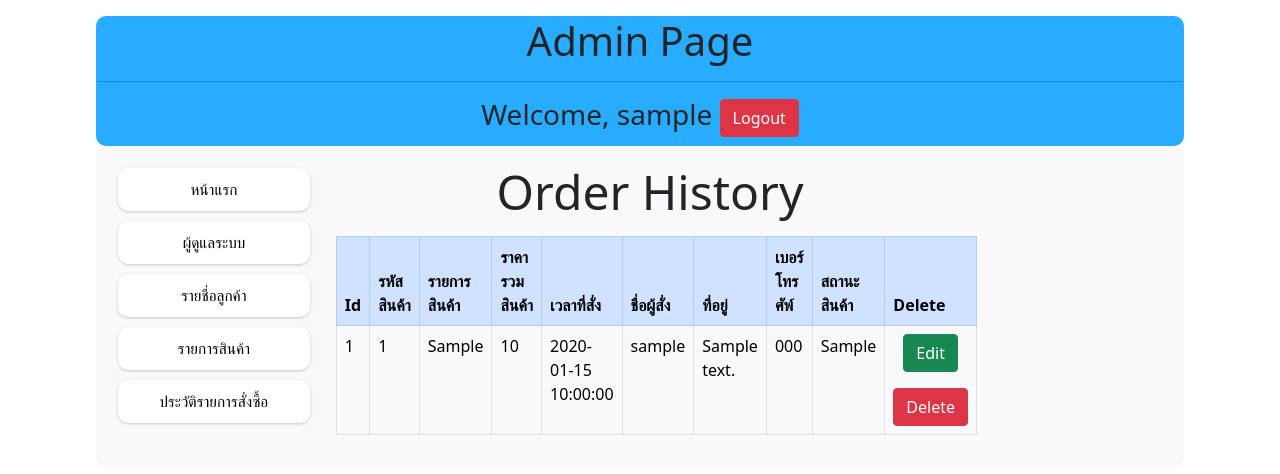
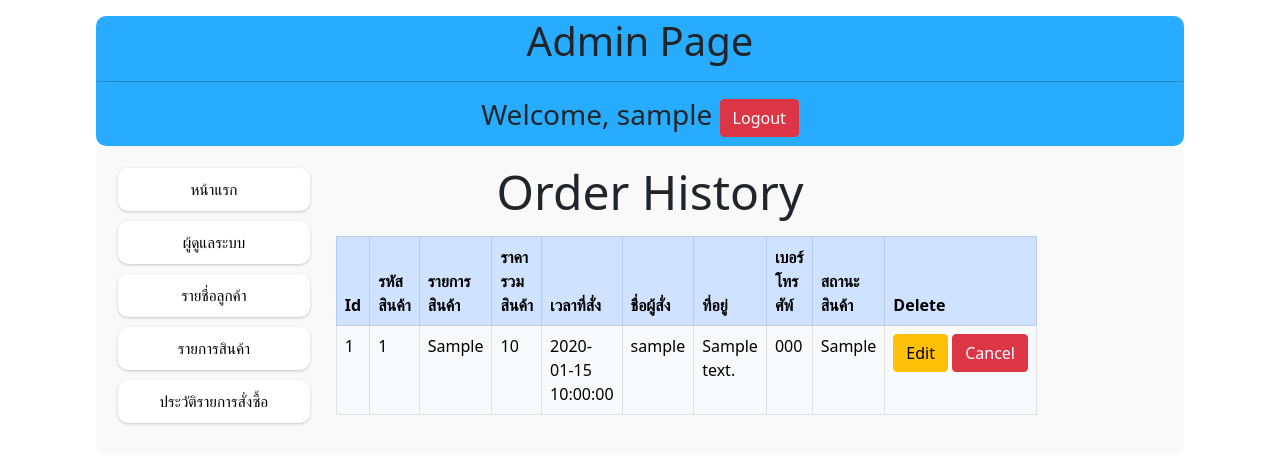
Before and after one commit to 64160183/project_final, a PHP site: page /admin/order_history.php in a window 1280 px wide. Shown: the top 474 px of the page. Run offline with PHP 8.4, Linux system fonts and the light colour scheme; the visitor is signed in with stand-in values (Sample User, id 1); tables that the repository leaves empty or names only in its code hold one stand-in row (values such as "Sample post").

Commit message:
ปรับแต่ง css

```diff
--- a/admin/admin_administrator.php
+++ b/admin/admin_administrator.php
@@ -120,8 +120,8 @@
                                 <td><?php echo $row["password"]; ?></td>
                                 <td><?php echo $row["role"]; ?></td>
                                 <td class="text-nowrap">
-                                    <a href="edit_user.php?update_id=<?php echo $row["id"]; ?>" class="btn btn-success">Edit</a>
-                                    <a href="?delete_id=<?php echo $row["id"]; ?>" class="btn btn-danger mt-1">Delete</a>
+                                    <a href="edit_user.php?update_id=<?php echo $row["id"]; ?>" class="btn btn-warning">Edit</a>
+                                    <a href="?delete_id=<?php echo $row["id"]; ?>" class="btn btn-danger">Delete</a>
                                 </td>
                             </tr>
 
--- a/admin/customer_list.php
+++ b/admin/customer_list.php
@@ -124,8 +124,8 @@
                                 <td><?php echo $row["phone"]; ?></td>
                                 <td><?php echo $row["address"]; ?></td>
                                 <td class="text-nowrap">
-                                    <a href="edit_user.php?update_id=<?php echo $row["id"]; ?>" class="btn btn-success">Edit</a>
-                                    <a href="?delete_id=<?php echo $row["id"]; ?>" class="btn btn-danger mt-1">Delete</a>
+                                    <a href="edit_user.php?update_id=<?php echo $row["id"]; ?>" class="btn btn-warning">Edit</a>
+                                    <a href="?delete_id=<?php echo $row["id"]; ?>" class="btn btn-danger">Delete</a>
                                 </td>
                             </tr>
 
--- a/admin/order_history.php
+++ b/admin/order_history.php
@@ -123,10 +123,10 @@
                                 <td><?php echo $row["address"]; ?></td>
                                 <td><?php echo $row["phone"]; ?></td>
                                 <td><?php echo $row["operation"]; ?></td>
-                                <td class="mt-5">
+                                <td class="text-nowrap">
                                     <center>
-                                        <a href="edit_operation.php?update_id=<?php echo $row["id"]; ?>" class="btn btn-success">Edit</a>
-                                        <a href="?delete_id=<?php echo $row["id"]; ?>" class="btn btn-danger mt-3">Delete</a>
+                                        <a href="edit_operation.php?update_id=<?php echo $row["id"]; ?>" class="btn btn-warning">Edit</a>
+                                        <a href="?delete_id=<?php echo $row["id"]; ?>" class="btn btn-danger">Cancel</a>
                                     </center>
                                 </td>
                             </tr>
--- a/admin/product_list.php
+++ b/admin/product_list.php
@@ -119,8 +119,8 @@
                                 <td><?php echo $row["type"]; ?></td>
                                 <td><?php echo $row["description"]; ?></td>
                                 <td class="text-nowrap">
-                                    <a href="edit_product.php?update_id=<?php echo $row["id"]; ?>" class="btn btn-success">Edit</a>
-                                    <a href="?delete_id=<?php echo $row["id"]; ?>" class="btn btn-danger mt-1">Delete</a>
+                                    <a href="edit_product.php?update_id=<?php echo $row["id"]; ?>" class="btn btn-warning">Edit</a>
+                                    <a href="?delete_id=<?php echo $row["id"]; ?>" class="btn btn-danger">Delete</a>
                                 </td>
                             </tr>
 
--- a/employee/order_history.php
+++ b/employee/order_history.php
@@ -142,7 +142,7 @@
                                 <td><?php echo $row["operation"]; ?></td>
                                 <td class="mt-5">
                                     <center>
-                                        <a href="edit_operation.php?update_id=<?php echo $row["id"]; ?>" class="btn btn-success">Edit</a>
+                                        <a href="edit_operation.php?update_id=<?php echo $row["id"]; ?>" class="btn btn-warning">Edit</a>
                                     </center>
                                 </td>
                             </tr>
--- a/user/order_history.php
+++ b/user/order_history.php
@@ -133,7 +133,7 @@
                                 <td><img class="img_product" src="../uploads/<?php echo $row["slip"]; ?>"></td>
                                 <td class="mt-5">
                                     <center>
-                                        <a href="add_slip.php?update_id=<?php echo $row["id"]; ?>" class="btn btn-warning">แก้ไข</a>
+                                        <a href="add_slip.php?update_id=<?php echo $row["id"]; ?>" class="btn btn-warning">Edit</a>
                                     </center>
                                 </td>
                             </tr>
```
Also changed, not shown: README.md.
